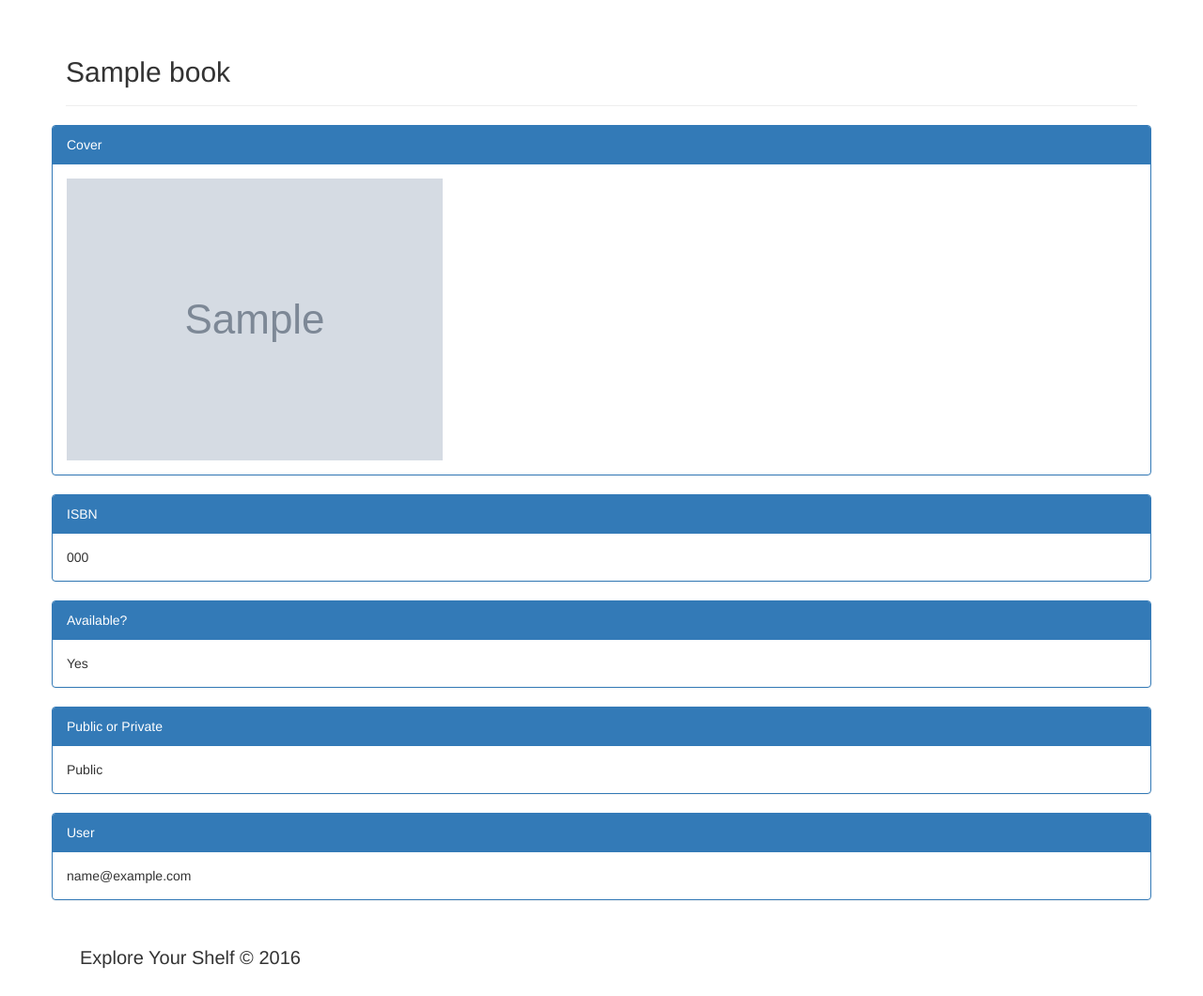
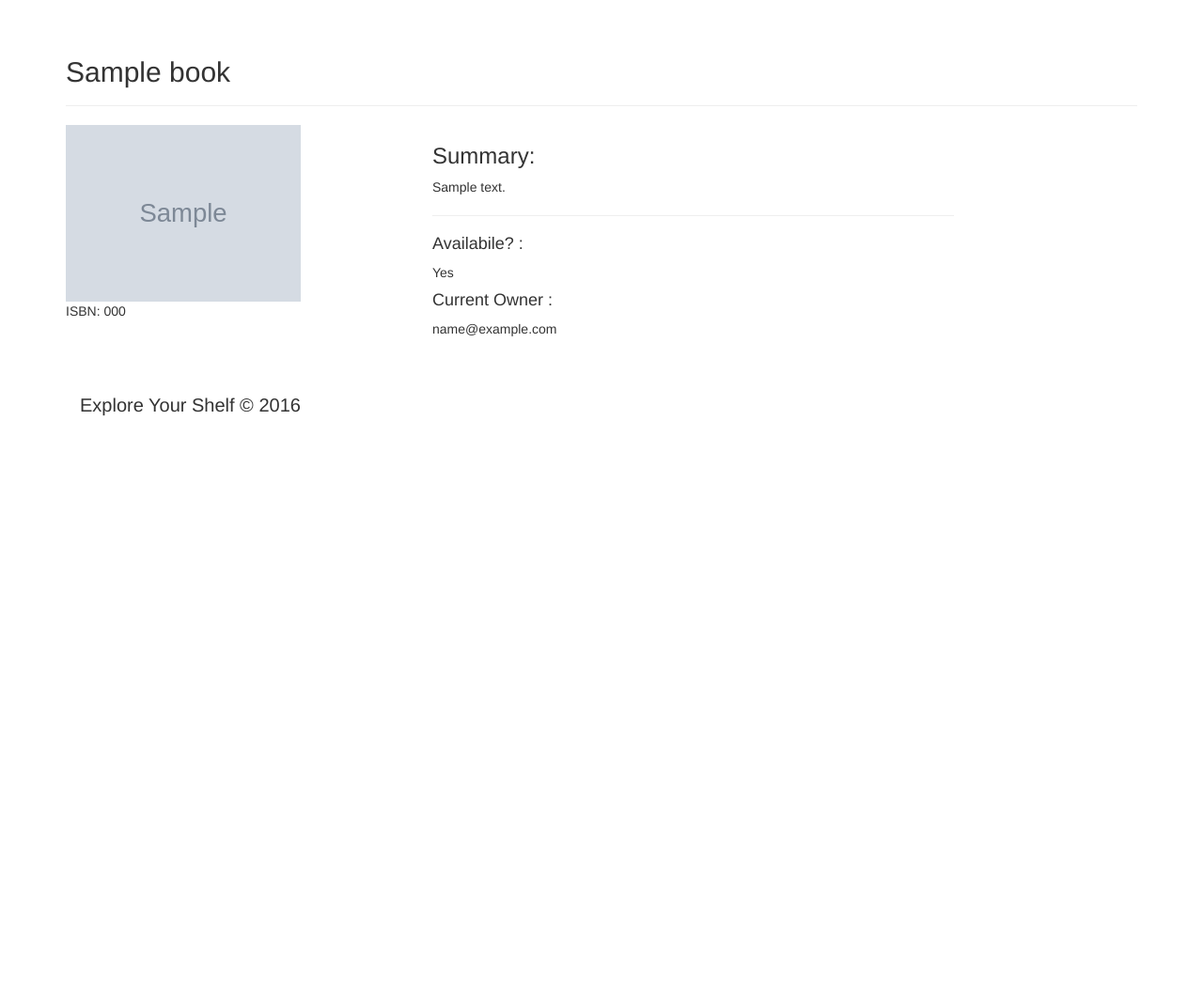
Before and after one commit to szapata1014/App, a Flask app: page /book/1 in a window 1280 px wide. Shown: the part 50-1110 px from the top of the page at 94% size. After the commit the page ends 493 px from the top, so only its background shows below. Run offline with Flask 2, Linux system fonts and the light colour scheme; tables that the repository leaves empty hold one stand-in row (values such as "Sample post"); grey boxes marked "Sample" are stand-in pictures; some libraries are stand-ins or nearby versions.

Commit message:
tried to make bookdetails look cool. will be good once we add pics

```diff
--- a/app/static/css/user.css
+++ b/app/static/css/user.css
@@ -56,6 +56,11 @@
   position: absolute;
   left:300px;
   bottom:101px;;
+}
+
+.book-details-img {
+  width:250px;
+  height: auto;
 }
 
 .navbar-default .navbar-brand {
--- a/app/templates/book_details.html
+++ b/app/templates/book_details.html
@@ -7,44 +7,34 @@
   </div>
 
   <div class="row">
+    <div class="col-sm-4">
     {% if book.Book.image_url %}
-    <div class = "panel panel-primary">
-      <div class="panel-heading">Cover</div>
-      <div class="panel-body">
-        <img src="{{ book.Book.image_url }}" alt="{{ book.Book.image_filename }}">
-      </div>
+        <img src="{{ book.Book.image_url }}" class="book-details-img" alt="{{ book.Book.image_filename }}">
+    {% endif %}
+      <p>ISBN: {{ book.Book.isbn }}</p>
     </div>
-    {% endif %}
+ <div class="col-sm-6">
+   <h3> Summary: </h3>
+    <p>{{ book.Book.summary }} </p>
+<hr>
+      <h4> Availabile? : </h4>
+      {% if book.Book.is_available %}
+        <p>Yes</p>
+      {% else %}
+        <p>No</p>
+      {% endif %}
 
-    <div class="panel panel-primary">
-      <div class="panel-heading">ISBN</div>
-      <div class="panel-body">{{ book.Book.isbn }}</div>
-    </div>
+      <h4> Current Owner : </h4>
+        <p>{{ book.User.email }}</p>
 
-    <div class="panel panel-primary">
-      <div class="panel-heading">Available?</div>
-      {% if book.Book.is_available %}
-        <div class="panel-body">Yes</div>
-      {% else %}
-        <div class="panel-body">No</div>
-      {% endif %}
-    </div>
-
-    <div class="panel panel-primary">
-      <div class="panel-heading">Public or Private</div>
-      {% if book.Book.is_public %}
-        <div class="panel-body">Public</div>
-      {% else %}
-        <div class="panel-body">Private</div>
-      {% endif %}
-    </div>
-
-    <div class="panel panel-primary">
-      <div class="panel-heading">User</div>
-      <div class="panel-body">{{ book.User.email }}</div>
-    </div>
-
-    {% if not current_user.email == book.User.email %}
+ {% if current_user.email == book.User.email %}
+      <form>
+        <input type="radio" name="status" value="public" {% if book.Book.is_public %} checked {% endif %}> Public
+        <input type="radio" name="status" value="private"{% if not book.Book.is_public %} checked {% endif %} > Private
+      </form>
+      {% endif%}
+<br>
+          {% if not current_user.email == book.User.email %}
       {% if current_user.credits == 1 %}
           <form action="{{ url_for('book.request_book', book=book.Book.title, rUser=current_user.email, bUser=book.User.email) }}" method="post" name="search">
             <button class="btn btn-sm btn-success" type="submit">Request this Book!</button>
@@ -52,6 +42,10 @@
       {% endif%}
     {% endif %}
 
+ </div>
+
+
+
   </div>
 </div>
 
--- a/app/templates/layout.html
+++ b/app/templates/layout.html
@@ -39,7 +39,9 @@
             {% if current_user.is_authenticated %}
               <li><a href="{{ url_for('book.user_books') }}">My Book Shelf</a></li>
               <li><a href="{{ url_for('book.add_book') }}">Add Book</a></li>
-              <li><form class="navbar-form" action="{{ url_for('book.search') }}" method="post" name="search"> {{ g.searchform.hidden_tag() }}{{ g.searchform.search(placeholder="Search Available Books",class='form-control form-control') }}<button class="btn btn-default btn-success" type="search">Search</button></form><li>
+              <li><form class="navbar-form" action="{{ url_for('book.search') }}" method="post" name="search"> {{ g.searchform.hidden_tag() }}{{ g.searchform.search(placeholder="Search Available Books",class='form-control form-control') }}
+                <input type="submit" class="form-control" value="Search">
+                </form><li>
             {% endif %}
           </ul>
           <ul class="nav navbar-nav navbar-right">
```
Also changed, not shown: app/templates/book_details2.html (added, +58 -0 lines).
